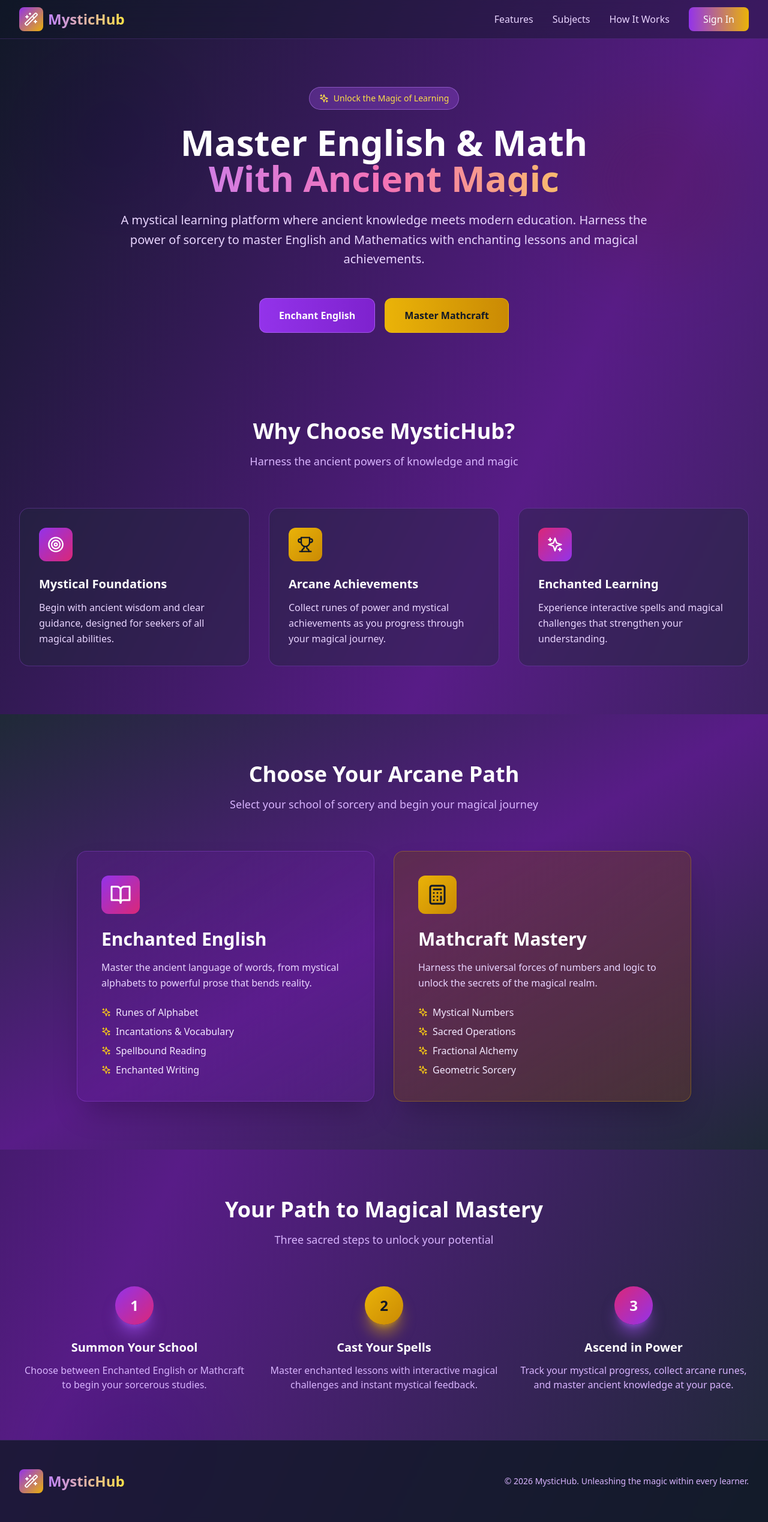
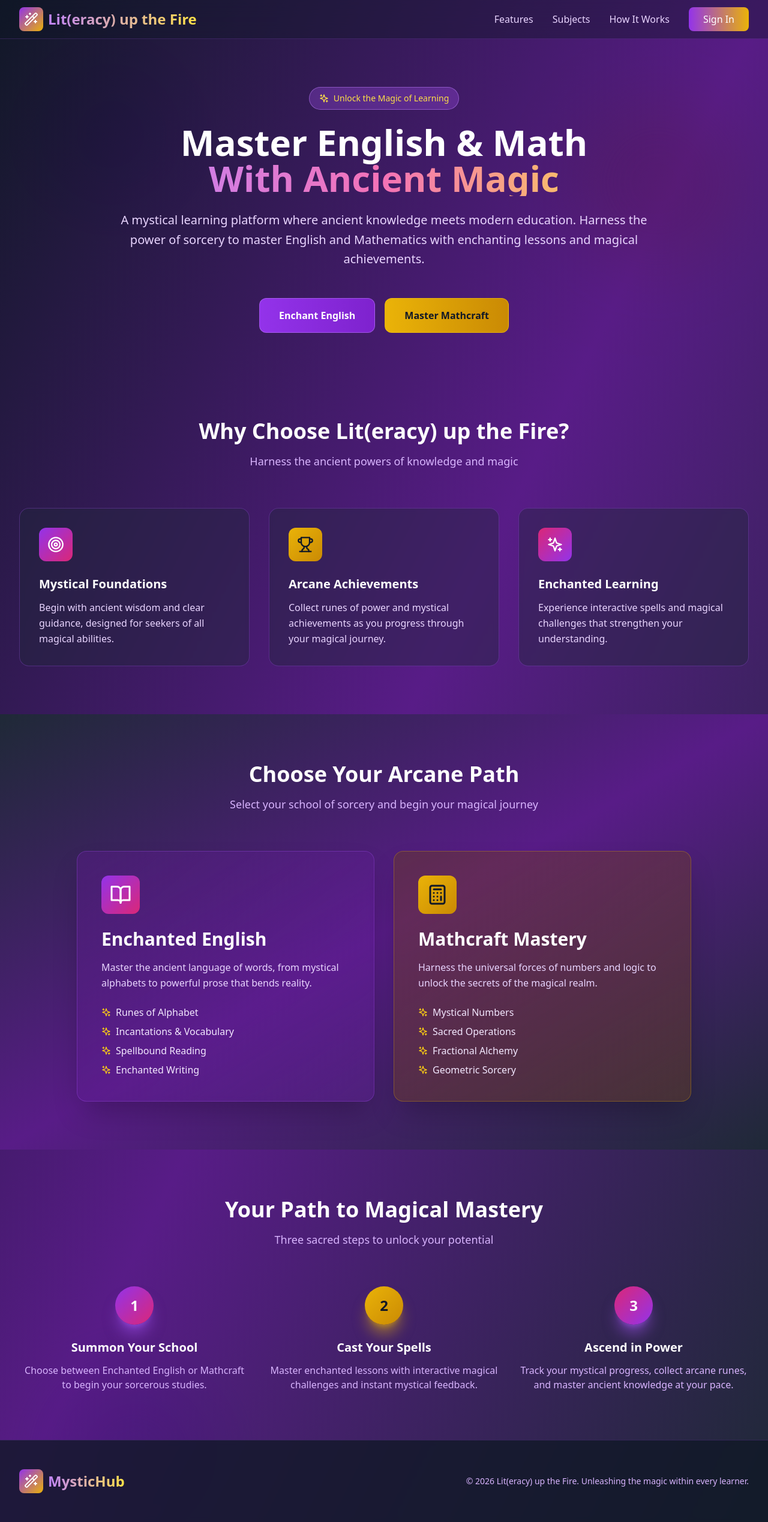
Before and after one commit to marianosoul/literacy-up-the-fire, a React (Vite) app: page / in a window 1280 px wide. Shown: the whole page at 60% size. Built offline with nearby package versions, Linux system fonts and the light colour scheme.

Commit message:
Updated LandingPage.tsx

```diff
--- a/src/components/LandingPage.tsx
+++ b/src/components/LandingPage.tsx
@@ -22,7 +22,7 @@ function LandingPage({ onSubjectSelect }: LandingPageProps) {
                 <Wand2 className="w-6 h-6 text-white" />
               </div>
               <span className="text-2xl font-bold bg-gradient-to-r from-purple-400 to-yellow-300 bg-clip-text text-transparent">
-                MysticHub
+                Lit(eracy) up the Fire
               </span>
             </div>
             <div className="hidden md:flex items-center space-x-8">
@@ -72,7 +72,7 @@ function LandingPage({ onSubjectSelect }: LandingPageProps) {
 
       <section id="features" className="max-w-7xl mx-auto px-4 sm:px-6 lg:px-8 py-20 relative z-10">
         <div className="text-center mb-16">
-          <h2 className="text-4xl font-bold text-white mb-4">Why Choose MysticHub?</h2>
+          <h2 className="text-4xl font-bold text-white mb-4">Why Choose Lit(eracy) up the Fire?</h2>
           <p className="text-lg text-purple-300">Harness the ancient powers of knowledge and magic</p>
         </div>
         <div className="grid md:grid-cols-3 gap-8">
@@ -220,7 +220,7 @@ function LandingPage({ onSubjectSelect }: LandingPageProps) {
               </span>
             </div>
             <div className="text-purple-300 text-sm">
-              © 2026 MysticHub. Unleashing the magic within every learner.
+              © 2026 Lit(eracy) up the Fire. Unleashing the magic within every learner.
             </div>
           </div>
         </div>
```
